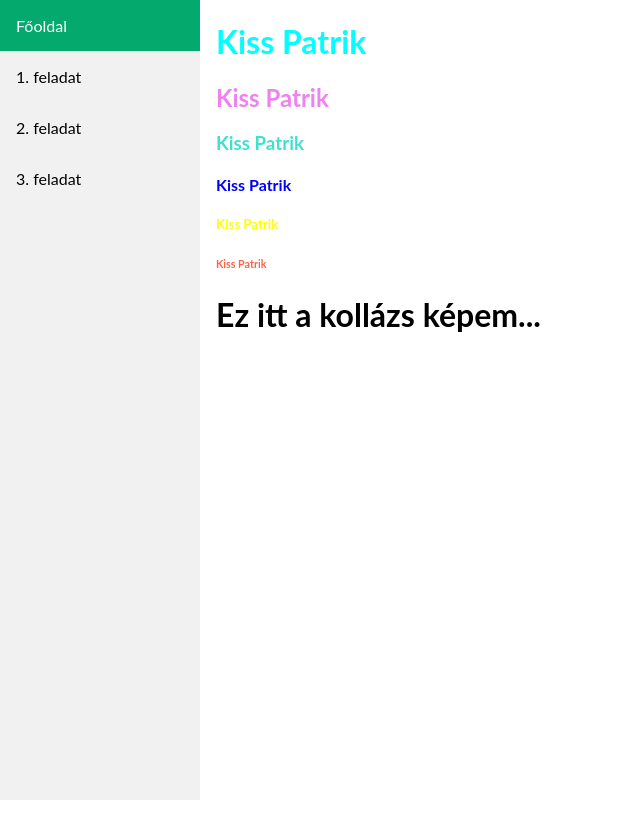
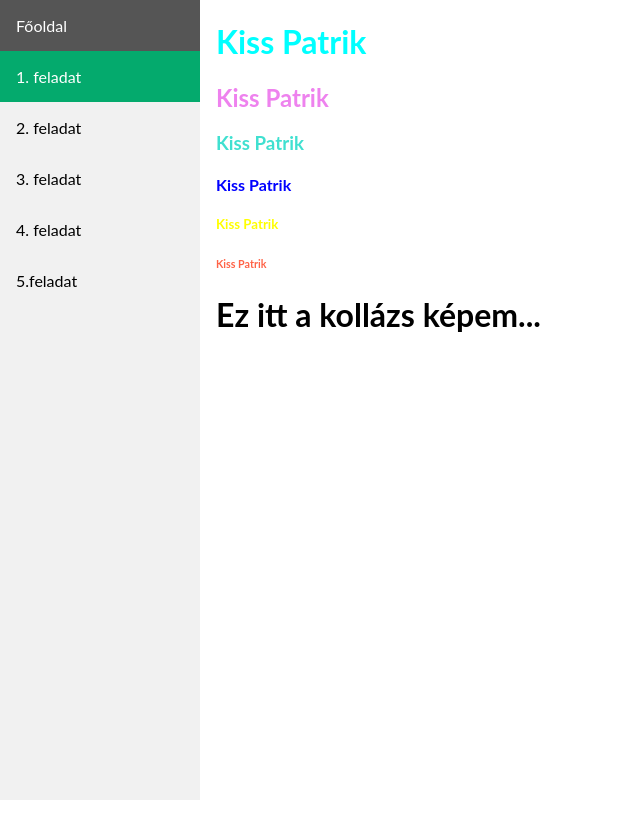
Before and after one commit to Patrik623/Kollazs, a plain HTML site: page index.html in a window 1280 px wide. Shown: the whole page, without its empty margins (0-640 px from the left). Drawn offline with Linux system fonts and the light colour scheme.

Commit message:
Update index.html

```diff
--- a/index.html
+++ b/index.html
@@ -60,12 +60,15 @@
     </head>
     <body>
 
-        <div class="sidebar">
-            <a class="active href="Kollazs>Főoldal</a>
-            <a href="keplink.html">1. feladat</a>
-            <a href="listak.html">2. feladat</a>
-            <a href="orarend.html">3. feladat </a>
-          </div>
+      <div class="sidebar">
+        <a href="index.html">Főoldal</a>
+        <a class="active" href="keplink.html">1. feladat</a>
+        <a href="listak.html">2. feladat</a>
+        <a href="orarend.html">3. feladat </a>
+        <a class="activate" href="urlap.html">4. feladat </a>
+        <a href="szam.html">5.feladat</a>
+
+      </div>
 
     <div class="content">
 
```
